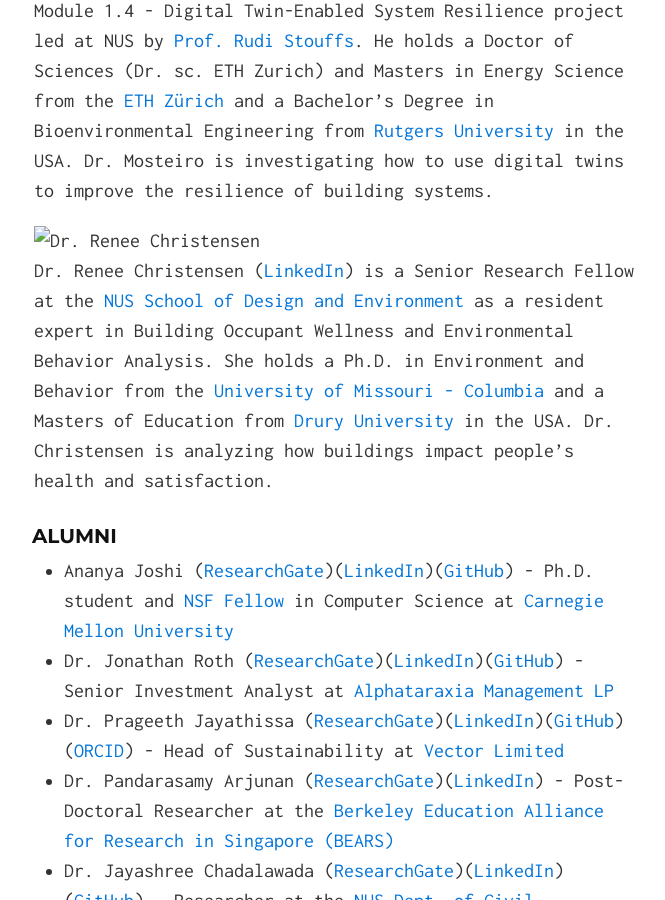
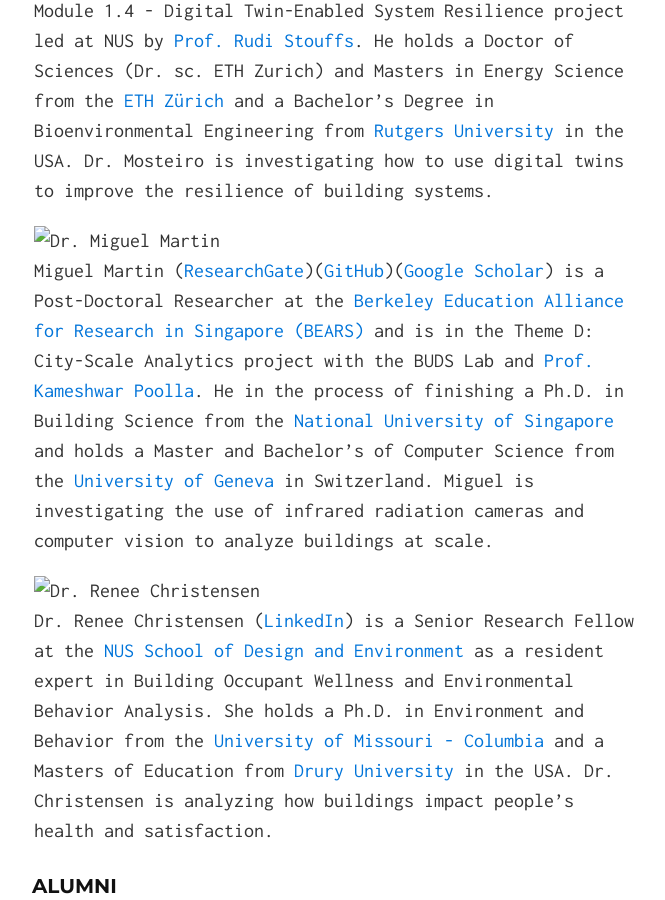
Before and after one commit to buds-lab/buds-lab.github.io, a Jekyll site: the page built from index.md, in a window 1280 px wide and 900 px high, scrolled down 6994 px. Shown: the whole window, without its empty margins (306-971 px from the left). Built offline with Jekyll 4.4.1, drawn with Linux system fonts in a browser that asks for light colours; some of the changed text lies outside the part shown.

Commit message:
Add Miguel

```diff
--- a/index.md
+++ b/index.md
@@ -6,7 +6,7 @@ layout: default
 
 BUDS Lab is a scientific research group that leverages data sources from the built and urban environments to improve the energy efficiency and conservation, comfort, safety and satisfaction of humans.
 
-Check us out on [Twitter](http://bit.ly/2nsunzs){:target="_blank"} and [GitHub](http://bit.ly/2mfifkR){:target="_blank"}!
+Check us out on [Twitter](http://bit.ly/2nsunzs){:target="_blank"}, [GitHub](http://bit.ly/2mfifkR){:target="_blank"}, and [ResearchGate](https://www.researchgate.net/lab/Building-and-Urban-Data-Science-BUDS-Lab-Clayton-Miller){:target="_blank"}!
 <!-- and [subscribe to the email list](http://bit.ly/2mPhWAH){:target="_blank"} -->
 
 ![BUDS lab](buds-lab.github.io/nus.png)
@@ -96,6 +96,9 @@ Dr. Federico Tartarini ([ResearchGate](https://www.researchgate.net/profile/Fede
 
 ![Dr. Martin Mosteiro-Romero](buds-lab.github.io/martinmosteiro.png)
 Dr. Martin Mosteiro Romero ([ResearchGate](https://www.researchgate.net/profile/Martin-Mosteiro-Romero){:target="_blank"})([LinkedIn](https://www.linkedin.com/in/mart%C3%ADn-mosteiro-romero-30830727/){:target="_blank"})([GitHub](https://github.com/martin-mosteiro){:target="_blank"})([Google Scholar](https://scholar.google.ch/citations?user=paRcx8wAAAAJ&hl=en){:target="_blank"}) is a Post-Doctoral Researcher in NUS as part of the [Future Resilient Systems (FRS) Lab](https://frs.ethz.ch){:target="_blank"} within the Module 1.4 - Digital Twin-Enabled System Resilience project led at NUS by [Prof. Rudi Stouffs](https://www.sde.nus.edu.sg/arch/staffs/rudi-stouffs-dr/){:target="_blank"}. He holds a Doctor of Sciences (Dr. sc. ETH Zurich) and Masters in Energy Science from the [ETH Z&uuml;rich](http://bit.ly/2nsD908){:target="_blank"} and a Bachelor's Degree in Bioenvironmental Engineering from [Rutgers University](https://www.rutgers.edu){:target="_blank"} in the USA. Dr. Mosteiro is investigating how to use digital twins to improve the resilience of building systems.
+
+![Dr. Miguel Martin](buds-lab.github.io/miguelmartin.png)
+Miguel Martin ([ResearchGate](https://www.researchgate.net/profile/Miguel-Martin-15){:target="_blank"})([GitHub](https://github.com/migmartin){:target="_blank"})([Google Scholar](https://scholar.google.com/citations?user=KngdHq4AAAAJ&hl=en){:target="_blank"}) is a Post-Doctoral Researcher at the [Berkeley Education Alliance for Research in Singapore (BEARS)](http://sinberbest.berkeley.edu/){:target="_blank"} and is in the Theme D: City-Scale Analytics project with the BUDS Lab and [Prof. Kameshwar Poolla](https://www2.eecs.berkeley.edu/Faculty/Homepages/poolla.html){:target="_blank"}. He in the process of finishing a Ph.D. in Building Science from the [National University of Singapore](https://www.nus.edu.sg){:target="_blank"} and holds a Master and Bachelor's of Computer Science from the [University of Geneva](https://www.unige.ch/en/university/presentation/){:target="_blank"} in Switzerland. Miguel is investigating the use of infrared radiation cameras and computer vision to analyze buildings at scale.
 
 ![Dr. Renee Christensen](buds-lab.github.io/renee.jpeg)
 Dr. Renee Christensen ([LinkedIn](https://www.linkedin.com/in/renee-christensen-66843688/){:target="_blank"}) is a Senior Research Fellow at the [NUS School of Design and Environment](http://www.sde.nus.edu.sg/){:target="_blank"} as a resident expert in Building Occupant Wellness and Environmental Behavior Analysis. She holds a Ph.D. in Environment and Behavior from the [University of Missouri - Columbia](https://missouri.edu/){:target="_blank"} and a Masters of Education from [Drury University](https://www.drury.edu/){:target="_blank"} in the USA. Dr. Christensen is analyzing how buildings impact people's health and satisfaction.
```
